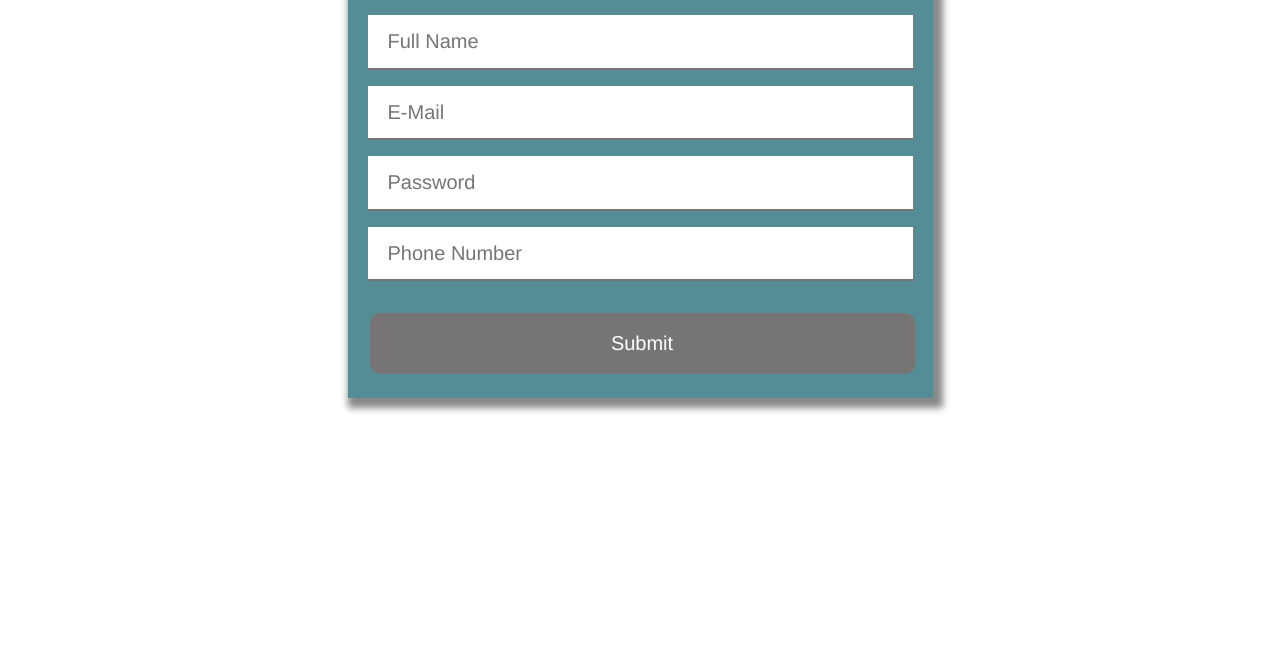
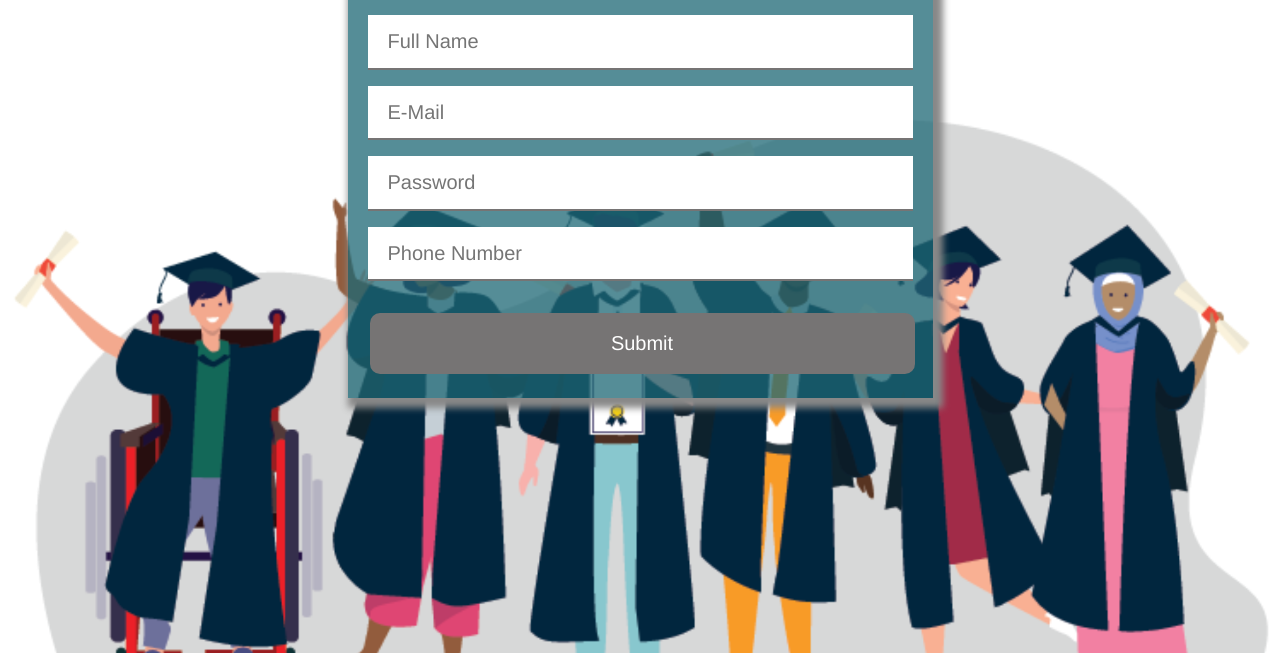
Before and after one commit to Ayantu-Etefa/studentRegistrationWebbApp, a website: page public/index.html in a window 1280 px wide. Shown: the part 147-800 px from the top of the page. Drawn offline with nearby package versions, Linux system fonts and the light colour scheme.

Commit message:
Update style.css
Background image directory updated

```diff
--- a/public/style.css
+++ b/public/style.css
@@ -1,5 +1,5 @@
 body {
-	background-image: url('/imgs/bg.png');
+	background-image: url('/bg.png');
 	background-repeat: no-repeat;
   	background-attachment: fixed;
   	background-size: cover;
```
